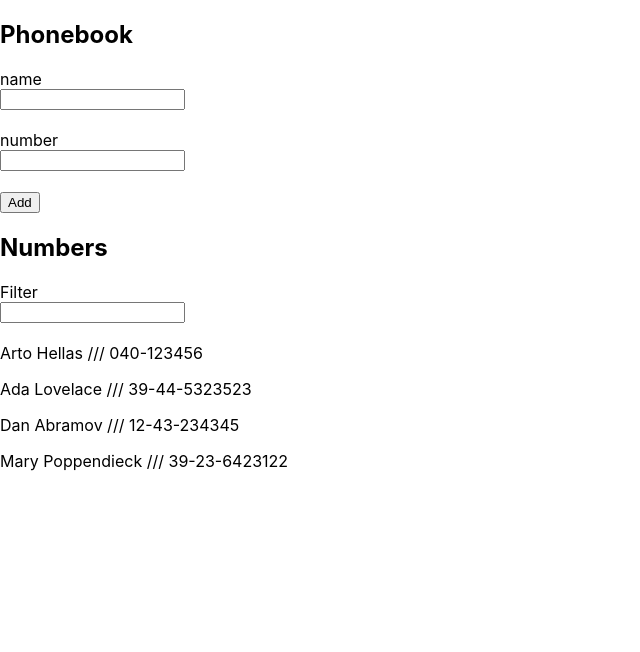
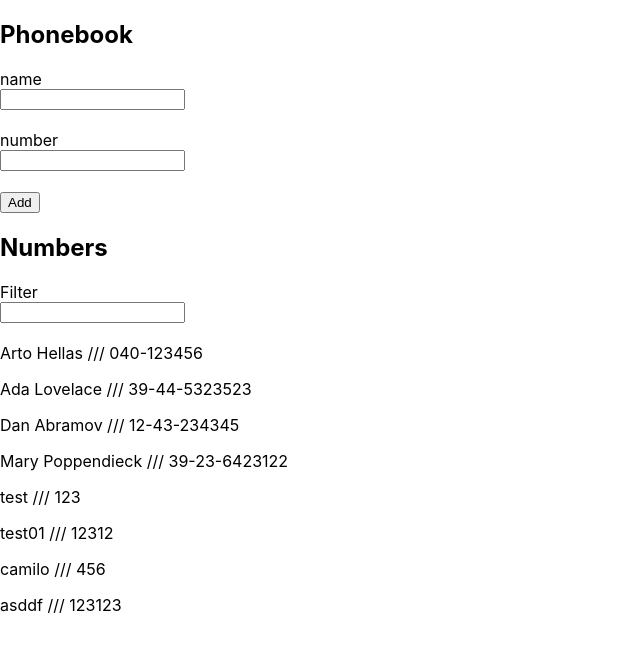
Before and after one commit to jariast/fullstack_submission, a React (Create React App) app in the folder part2/phonebook/: page / in a window 1280 px wide. Shown: the top 652 px of the page, without its empty margins (0-640 px from the left). Built offline with nearby package versions, Linux system fonts and the light colour scheme; data requests are answered from the project's data file.

Commit message:
2.16 Created Persons Service

```diff
--- a/part2/phonebook/db.json
+++ b/part2/phonebook/db.json
@@ -19,6 +19,26 @@
       "name": "Mary Poppendieck",
       "number": "39-23-6423122",
       "id": 4
+    },
+    {
+      "name": "test",
+      "number": "123",
+      "id": 5
+    },
+    {
+      "name": "test01",
+      "number": "12312",
+      "id": 6
+    },
+    {
+      "name": "camilo",
+      "number": "456",
+      "id": 7
+    },
+    {
+      "name": "asddf",
+      "number": "123123",
+      "id": 8
     }
   ]
 }
--- a/part2/phonebook/src/App.js
+++ b/part2/phonebook/src/App.js
@@ -4,6 +4,7 @@ import axios from 'axios';
 import PersonDetails from './components/PersonDetails';
 import Input from './components/Input';
 import Filter from './components/Filter';
+import personsService from './services/persons';
 
 const App = () => {
   const [persons, setPersons] = useState([]);
@@ -13,10 +14,9 @@ const App = () => {
   const [filteredPersons, setFilteredPersons] = useState(persons);
 
   const hook = () => {
-    axios.get('http://localhost:3001/persons').then((response) => {
-      console.log('res ', response);
-      setPersons(response.data);
-      setFilteredPersons(response.data);
+    personsService.getAllPersons().then((persons) => {
+      setPersons(persons);
+      setFilteredPersons(persons);
     });
   };
 
@@ -51,12 +51,15 @@ const App = () => {
       name: newName,
       number: newNumber,
     };
+
+    personsService.createPerson(newPerson).then((newPerson) => {
       const newPersonsObj = persons.concat(newPerson);
       setPersons(newPersonsObj);
       setNewName('');
       setNewNumber('');
       setFilteredPersons(newPersonsObj);
       setNewFilter('');
+    });
   };
 
   return (
--- /dev/null
+++ b/part2/phonebook/src/services/persons.js
@@ -0,0 +1,36 @@
+import axios from 'axios';
+const baseUrl = 'http://localhost:3001/persons';
+
+const getAllPersons = () => {
+  const request = axios.get(baseUrl);
+  return request.then((response) => {
+    console.log('Response after getAll: ', response);
+    return response.data;
+  });
+};
+
+const createPerson = (newPersonObject) => {
+  const request = axios.post(baseUrl, newPersonObject);
+  return request.then((response) => {
+    console.log('Response after create: ', response);
+    return response.data;
+  });
+};
+
+const updatePerson = (id, newPersonObject) => {
+  const request = axios.update(`${baseUrl}/${id}`, newPersonObject);
+  return request.then((response) => {
+    console.log('Response after update: ', response);
+    return response.data;
+  });
+};
+
+const deletePerson = (id) => {
+  const request = axios.delete(`${baseUrl}/${id}`);
+  return request.then((response) => {
+    console.log('Response after delete: ', response);
+    return response.data;
+  });
+};
+
+export default { getAllPersons, createPerson, updatePerson, deletePerson };
```
Lines whose indentation alone changed are shown as unchanged.
